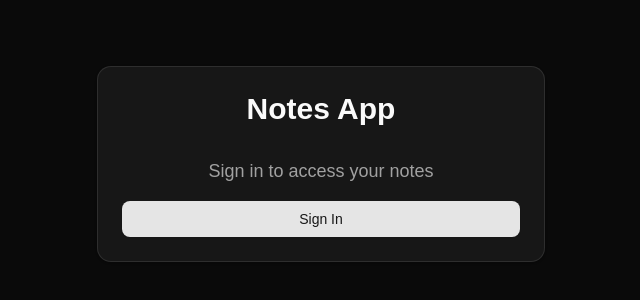
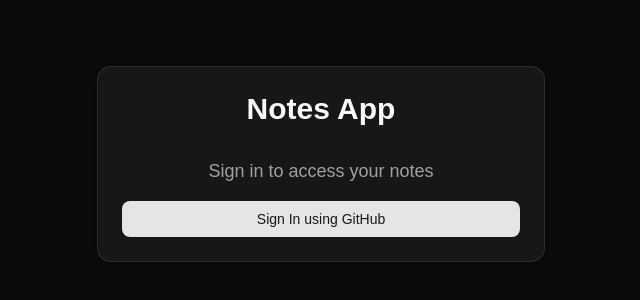
Before and after one commit to NikRoe/notes-come-in-handy, a Next.js app: page / in a window 1280 px wide. Shown: the part 236-536 px from the top of the page, without its empty margins (319-959 px from the left). Built offline with nearby package versions, Linux system fonts and the light colour scheme; no server answers.

Commit message:
make change

```diff
--- a/src/pages/index.tsx
+++ b/src/pages/index.tsx
@@ -12,7 +12,7 @@
 
   useEffect(() => {
     if (!isLoading && isAuthenticated) {
-      router.push('/notes');
+      router.push("/notes");
     }
   }, [isAuthenticated, isLoading, router]);
 
@@ -46,7 +46,9 @@
                     className="w-10 h-10 rounded-full"
                   />
                 )}
-                <span className="text-sm text-muted-foreground">{user?.email}</span>
+                <span className="text-sm text-muted-foreground">
+                  {user?.email}
+                </span>
               </div>
               <Button
                 onClick={() => signOut()}
@@ -61,11 +63,8 @@
               <p className="text-lg text-muted-foreground">
                 Sign in to access your notes
               </p>
-              <Button
-                onClick={() => signIn()}
-                className="w-full"
-              >
-                Sign In
+              <Button onClick={() => signIn("github")} className="w-full">
+                Sign In using GitHub
               </Button>
             </div>
           )}
```
